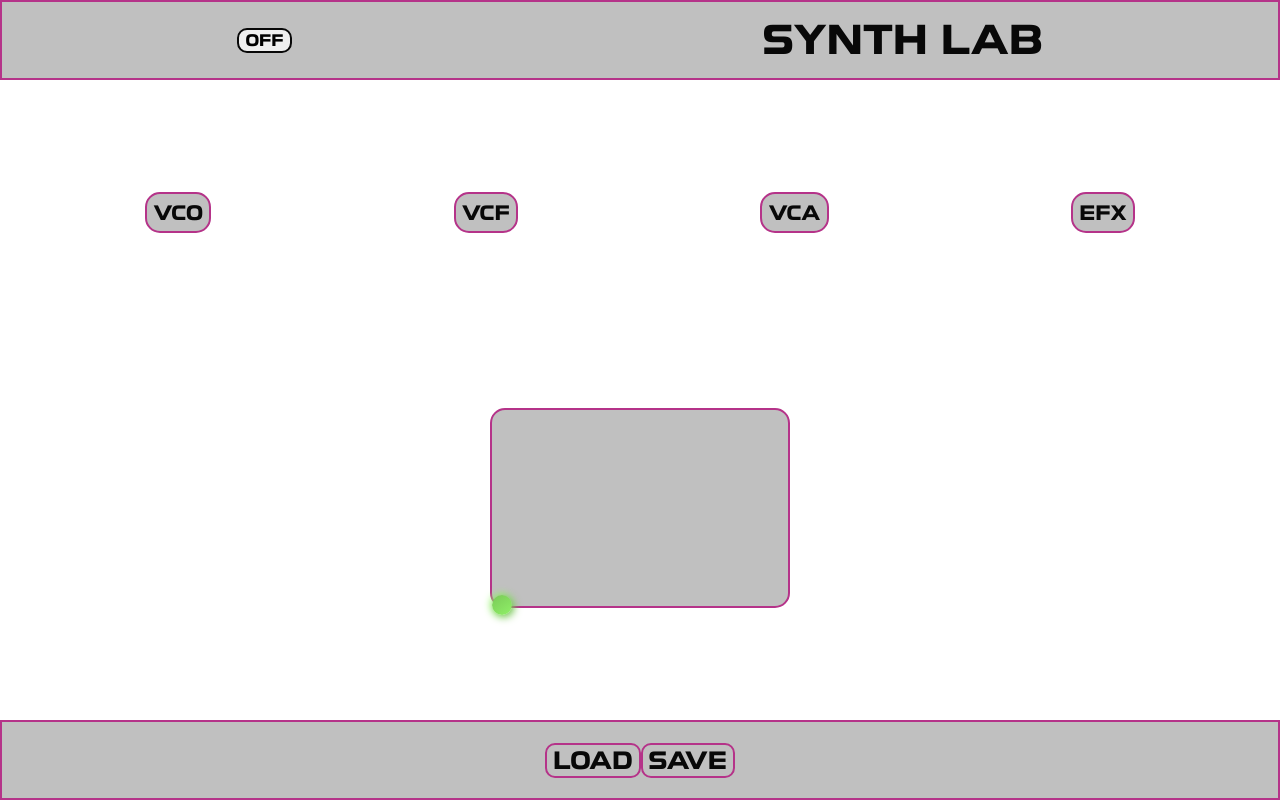
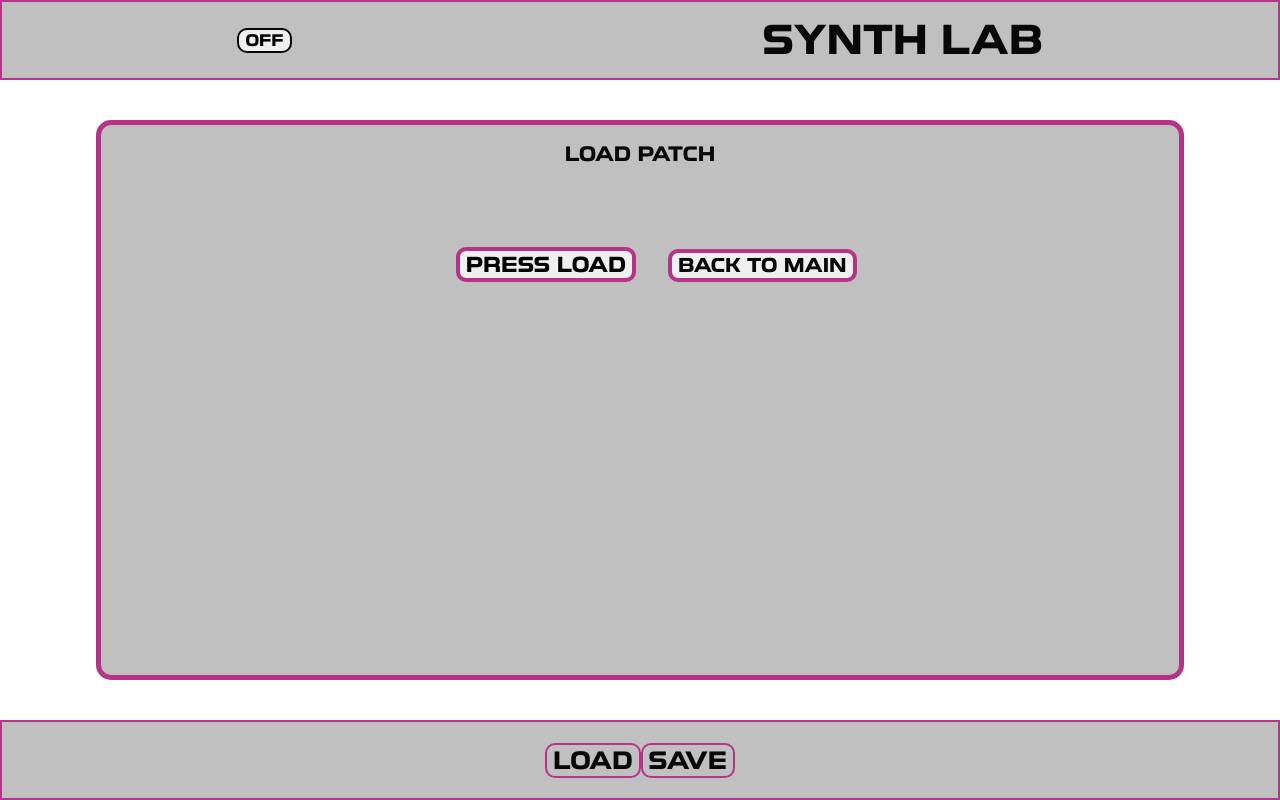
Before and after one commit to PhilippAubert/capstone-digitalSynth, a React (Create React App) app: page /load in a window 1280 px wide. Built offline with nearby package versions, Linux system fonts and the light colour scheme.

Commit message:
Change according to Code-Review, part2

```diff
--- a/src/components/css/Load.css
+++ b/src/components/css/Load.css
@@ -2,8 +2,7 @@
   font-family: "Toxigenesis";
   position: absolute;
   background-color: var(--background-body-color);
-  margin-bottom: 190%;
-  z-index: 9999;
+  top: 15%;
   border: 5px solid var(--general-border-color);
   border-radius: 15px;
   width: 85%;
--- a/src/components/css/Save.css
+++ b/src/components/css/Save.css
@@ -2,12 +2,11 @@
   font-family: "Toxigenesis";
   position: absolute;
   background-color: var(--background-body-color);
-  z-index: 9999;
   border: 5px solid var(--general-border-color);
   border-radius: 15px;
   width: 85%;
   height: 70%;
-  margin-bottom: 190%;
+  top: 15%;
 }
 
 .SaveButton {
```
